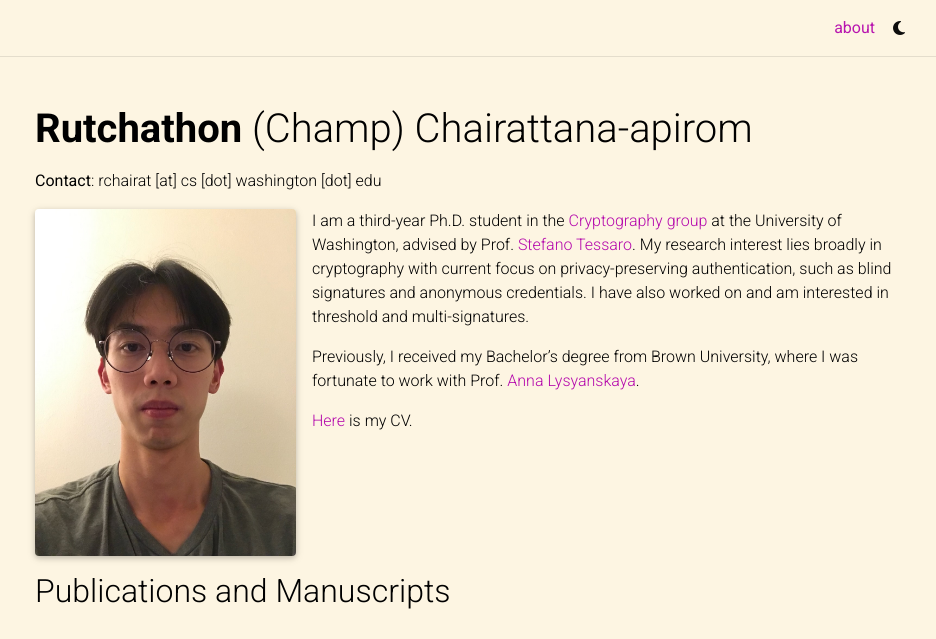
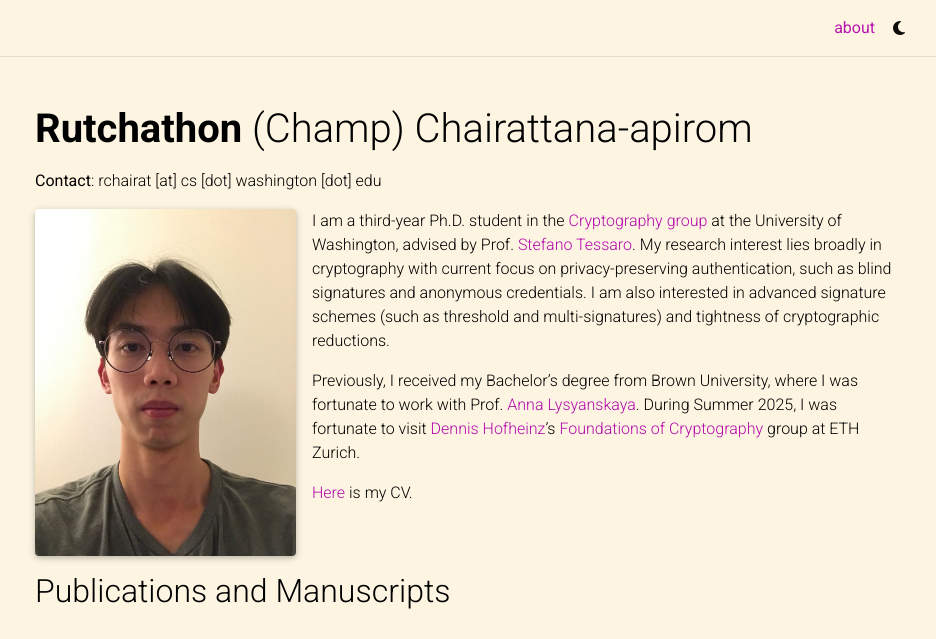
Before and after one commit to champrch/champrch.github.io, a Jekyll site: the page built from _pages/about.md, in a window 1280 px wide and 964 px high, cut to the strip 0-639 px from the top of the window. Shown: the whole strip, without its empty margins (170-1106 px from the left). Built offline with Jekyll 4.4.1, drawn with Linux system fonts in a browser that asks for light colours; full-size pictures stand in for the smaller copies a plugin makes; comment, search, counter and statistics services are not loaded; a style sheet for code colours, icons or effects is not loaded.

Commit message:
update website

```diff
--- a/_pages/about.md
+++ b/_pages/about.md
@@ -17,9 +17,10 @@
 social: false  # includes social icons at the bottom of the page
 ---
 
-I am a third-year Ph.D. student in the [Cryptography group](https://crypto.cs.washington.edu/) at the University of Washington, advised by Prof. [Stefano Tessaro](https://homes.cs.washington.edu/~tessaro/). My research interest lies broadly in cryptography with current focus on privacy-preserving authentication, such as blind signatures and anonymous credentials. I have also worked on and am interested in threshold and multi-signatures.
+I am a third-year Ph.D. student in the [Cryptography group](https://crypto.cs.washington.edu/) at the University of Washington, advised by Prof. [Stefano Tessaro](https://homes.cs.washington.edu/~tessaro/). My research interest lies broadly in cryptography with current focus on privacy-preserving authentication, such as blind signatures and anonymous credentials. I am also interested in advanced signature schemes (such as threshold and multi-signatures) and tightness of cryptographic reductions.
 
 Previously, I received my Bachelor's degree from Brown University, where I was fortunate to work with Prof. [Anna Lysyanskaya](https://cs.brown.edu/people/alysyans/).
+During Summer 2025, I was fortunate to visit [Dennis Hofheinz](https://people.inf.ethz.ch/dhofheinz/)'s [Foundations of Cryptography](https://foc.ethz.ch/) group at ETH Zurich.
 
 
 [Here](assets/pdf/CV.pdf) is my CV.
```
